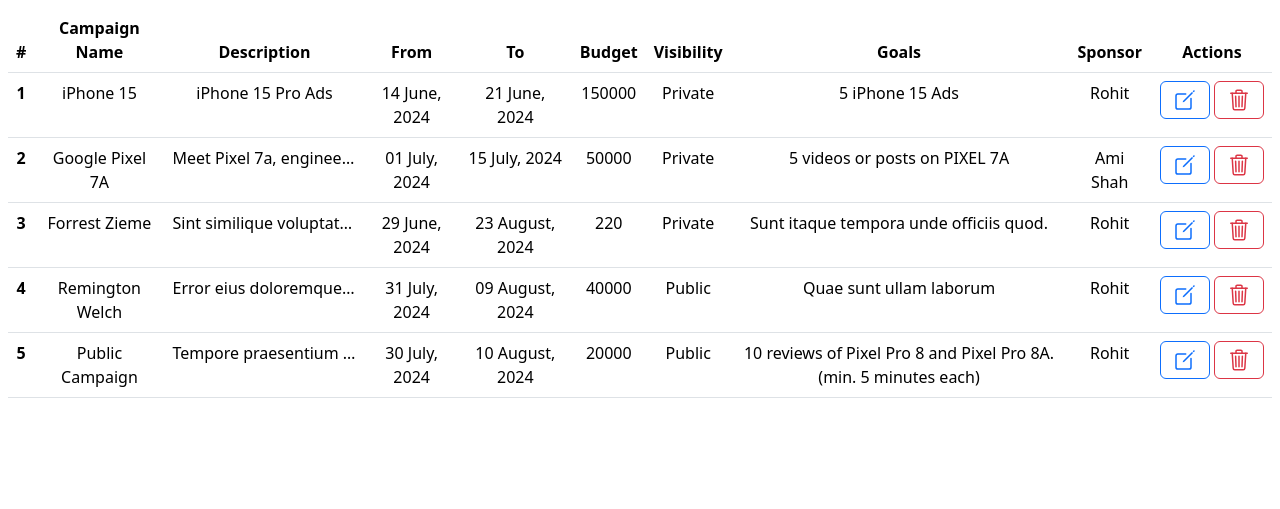
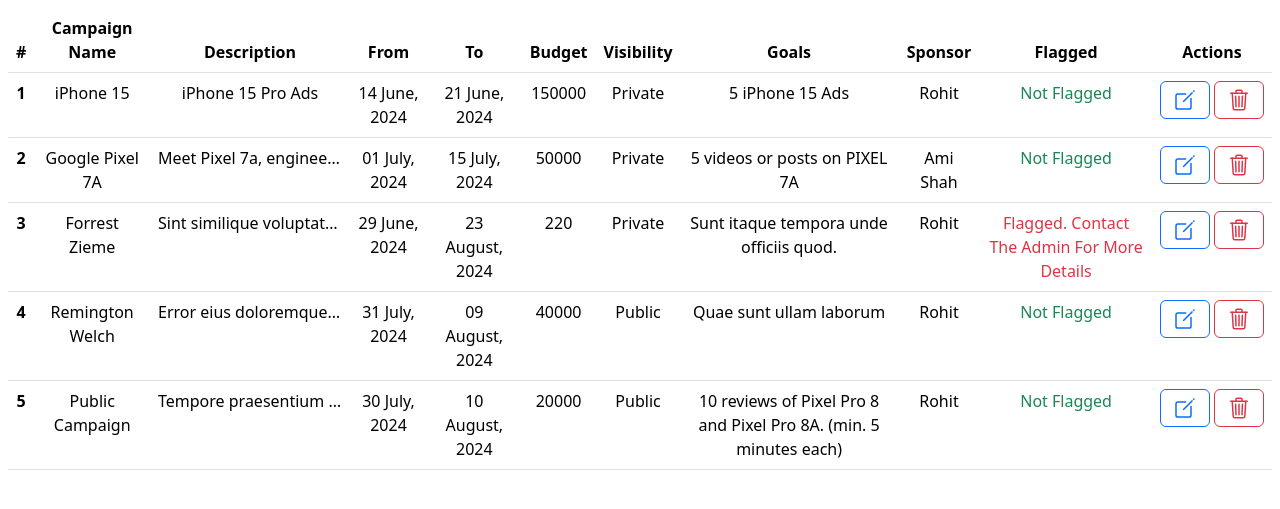
Before and after one commit to 23f2003845/Influencer-Sponsor-System, a Flask app: template project/templates/sponsor/campaigns/index.html.jinja in a window 1280 px wide. Shown: the top 509 px of the page. Run offline with Flask 3, Linux system fonts and the light colour scheme; the template is opened without the code that fills it: values that come from a table or form of the project are taken from there, others are empty; some libraries are stand-ins or nearby versions.

Commit message:
Complete Campaigns page on Admin Side

```diff
--- a/project/routes/advertisement_route.py
+++ b/project/routes/advertisement_route.py
@@ -86,9 +86,8 @@ def create_advertisement():
         influencer = (
             request.args["influencer"] if "influencer" in request.args else None
         )
-        print(influencer)
         influencers = Influencers.Influencer.query.all()
-        campaigns = Campaigns.Campaign.query.filter_by(sponsor_id=current_user.id).all()
+        campaigns = Campaigns.Campaign.query.filter_by(sponsor_id=current_user.id).filter_by(flagged=False).all()
         return render_template(
             "sponsor/advertisements/create.html.jinja",
             role="sponsor",
--- a/project/templates/sponsor/campaigns/index.html.jinja
+++ b/project/templates/sponsor/campaigns/index.html.jinja
@@ -24,6 +24,7 @@
                     <th scope="col" class="text-center">Visibility</th>
                     <th scope="col" class="text-center">Goals</th>
                     <th scope="col" class="text-center">Sponsor</th>
+                    <th scope="col" class="text-center">Flagged</th>
                     <th scope="col" class="text-center">Actions</th>
                 </tr>
                 </thead>
@@ -46,6 +47,7 @@
                         <td class="text-center text-capitalize">{{ campaign.visibility }}</td>
                         <td class="text-center">{{ campaign.goals }}</td>
                         <td class="text-center text-capitalize">{{ campaign.sponsor.name }}</td>
+                        <td class="text-center text-capitalize {{ 'text-danger' if campaign.flagged else 'text-success' }}">{{ "Flagged. Contact the admin for more details" if campaign.flagged else "Not Flagged" }}</td>
                         <td class="text-center">
                             <div class="d-flex align-items-center justify-content-center gap-1">
                                 <a href="/campaigns/{{ campaign.id }}">
```
Also changed, not shown: project/instance/database.sqlite3. Lines whose indentation alone changed are shown as unchanged.
